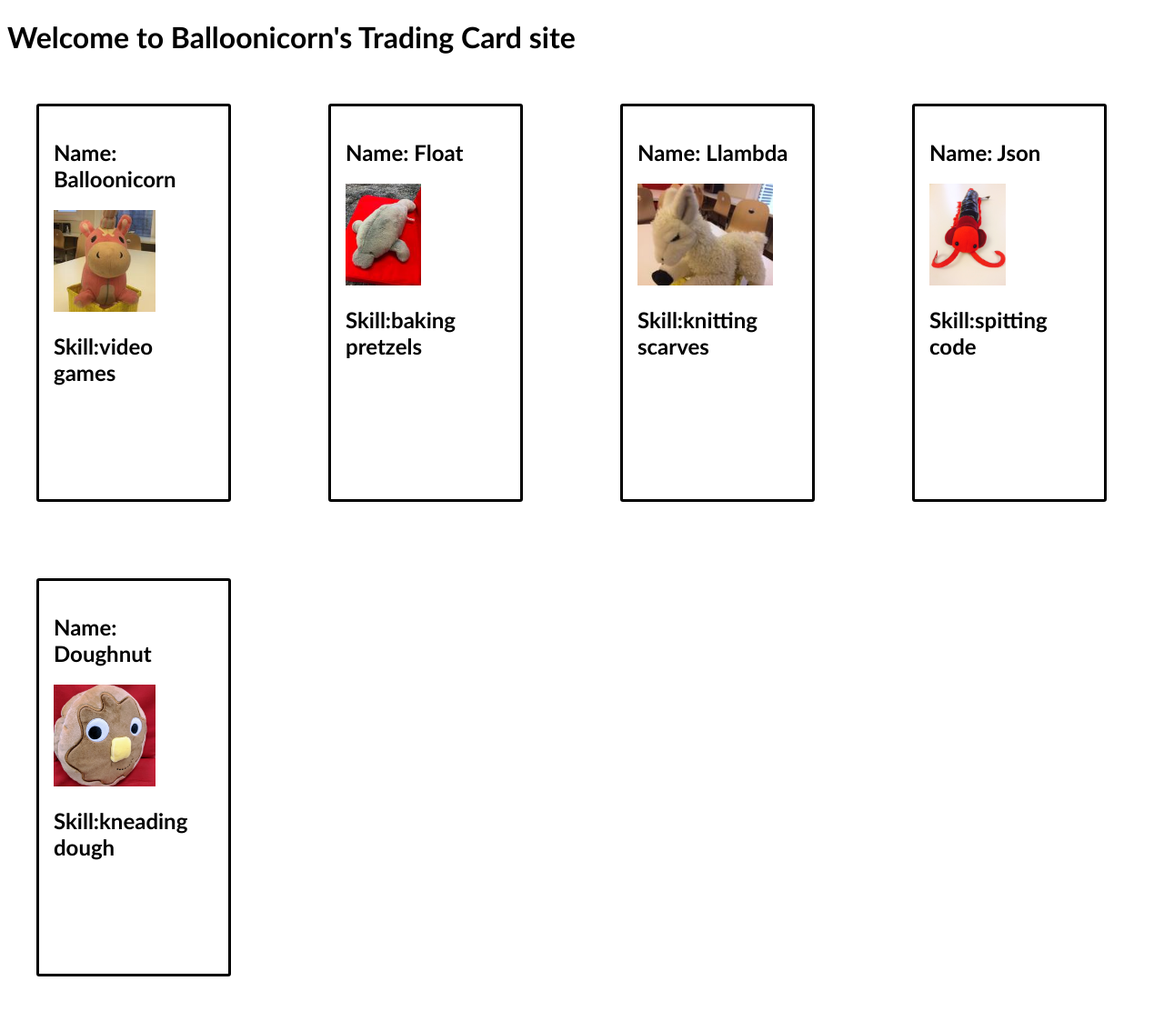
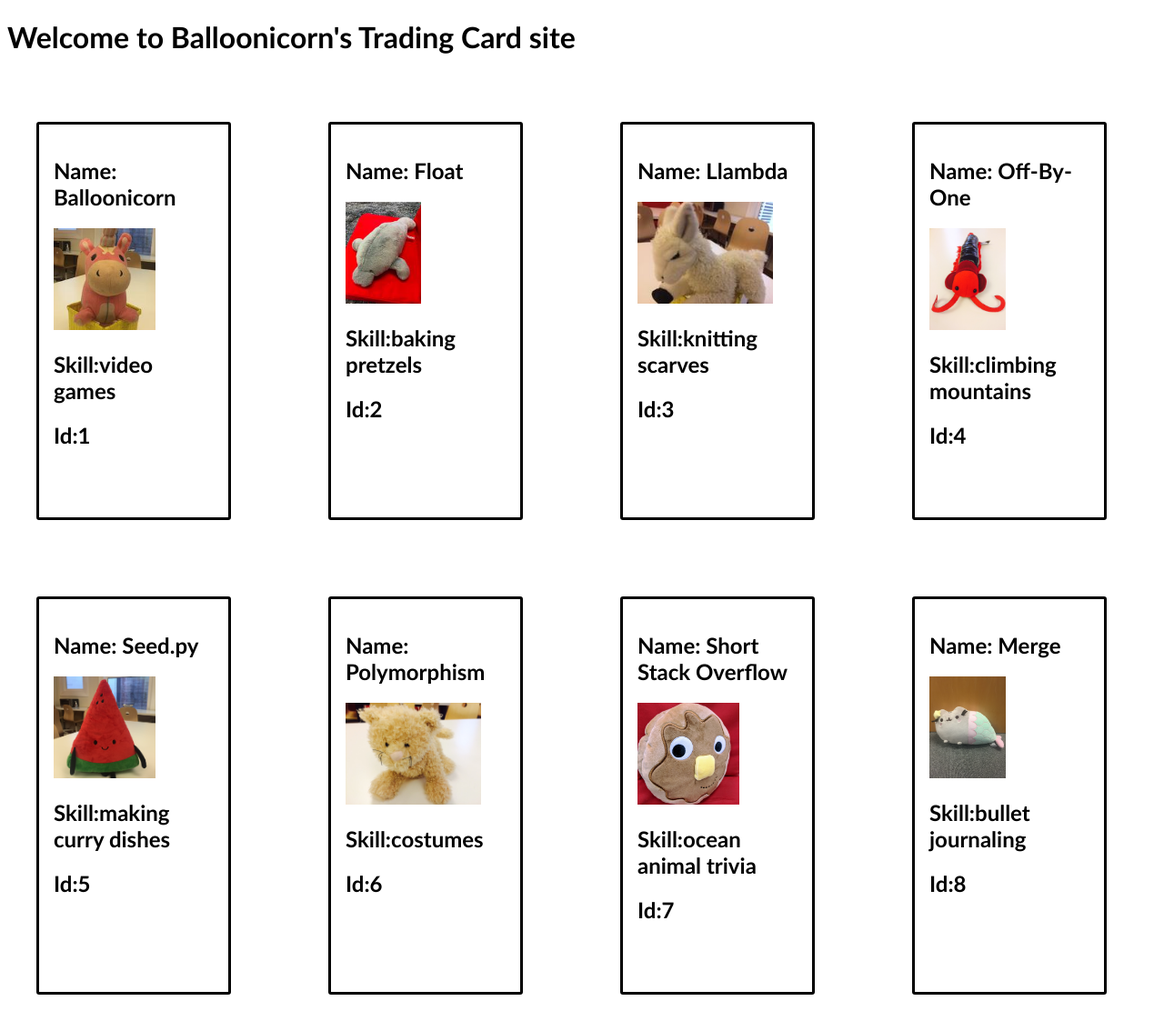
Before and after one commit to carolinesitter/react-trading-cards-lab, a Flask app: page /cards in a window 1280 px wide. Shown: the whole page at 91% size. Before the commit the page ends 1074 px from the top, so only its background shows below. Run offline with Flask 2, Linux system fonts and the light colour scheme; some libraries are stand-ins or nearby versions.

Commit message:
Finished Trading Card Site

```diff
--- a/static/js/tradingCard.jsx
+++ b/static/js/tradingCard.jsx
@@ -2,43 +2,86 @@
 
 const tradingCardData = [
   {
-    name: 'Balloonicorn',
-    skill: 'video games',
-    imgUrl: '/static/img/balloonicorn.jpg',
+    name: "Balloonicorn",
+    skill: "video games",
+    imgUrl: "/static/img/balloonicorn.jpg",
+    cardId: 1,
+  },
+  {
+    name: "Float",
+    skill: "baking pretzels",
+    imgUrl: "/static/img/float.jpg",
+    cardId: 2,
+  },
+  {
+    name: "Llambda",
+    skill: "knitting scarves",
+    imgUrl: "/static/img/llambda.jpg",
+    cardId: 3,
+  },
+  {
+    name: "Off-By-One",
+    skill: "climbing mountains",
+    imgUrl: "/static/img/off-by-one.jpeg",
+    cardId: 4,
+  },
+  {
+    name: "Seed.py",
+    skill: "making curry dishes",
+    imgUrl: "/static/img/seedpy.jpeg",
+    cardId: 5,
+  },
+  {
+    name: "Polymorphism",
+    skill: "costumes",
+    imgUrl: "/static/img/polymorphism.jpeg",
+    cardId: 6,
+  },
+  {
+    name: "Short Stack Overflow",
+    skill: "ocean animal trivia",
+    imgUrl: "/static/img/shortstack-overflow.jpeg",
+    cardId: 7,
+  },
+  {
+    name: "Merge",
+    skill: "bullet journaling",
+    imgUrl: "/static/img/merge.png",
+    cardId: 8,
   },
 ];
+
 
 function TradingCard(props) {
   return (
     <div className="card">
       <h2>Name: {props.name}</h2>
       <img src={props.imgUrl} alt="profile" />
-      <h2>Skill:{props.skill} </h2>
+      <h2>Skill:{props.skill}</h2>
+      <h2>Id:{props.cardId}</h2>
     </div>
   );
 }
 
-ReactDOM.render(
-  <TradingCard name="Balloonicorn" skill="video games" imgUrl="/static/img/balloonicorn.jpg" />,
-  document.querySelector('#balloonicorn'),
-);
+function TradingCardContainer(props) {
 
-ReactDOM.render(
-  <TradingCard name="Float" skill="baking pretzels" imgUrl="/static/img/float.jpg" />,
-  document.querySelector('#float'),
-);
+  const tradingCards = [];
+  for (const card of tradingCardData) {
+    tradingCards.push(
+      <TradingCard
+        name={card.name}
+        skill={card.skill}
+        imgUrl={card.imgUrl}
+        cardId={card.cardId}
+      />,
+    );
+  }
 
-ReactDOM.render(
-  <TradingCard name="Llambda" skill="knitting scarves" imgUrl="/static/img/llambda.jpg" />,
-  document.querySelector('#llambda'),
-);
+  return(
+    <React.Fragment>
+      {tradingCards}
+    </React.Fragment>
+  );
+}
 
-ReactDOM.render(
-  <TradingCard name="Json" skill="spitting code" imgUrl="/static/img/off-by-one.jpeg" />,
-  document.querySelector('#json'),
-);
-
-ReactDOM.render(
-  <TradingCard name="Doughnut" skill="kneading dough" imgUrl="/static/img/shortstack-overflow.jpeg" />,
-  document.querySelector('#donut'),
-);
+ReactDOM.render(<TradingCardContainer />, document.querySelector("#all-cards"));
--- a/templates/cards.html
+++ b/templates/cards.html
@@ -23,4 +23,8 @@
   <div id="donut"></div>
 </div>
 
+<div id="all-cards" class="grid">
+
+</div>
+
 {% endblock %}
```
